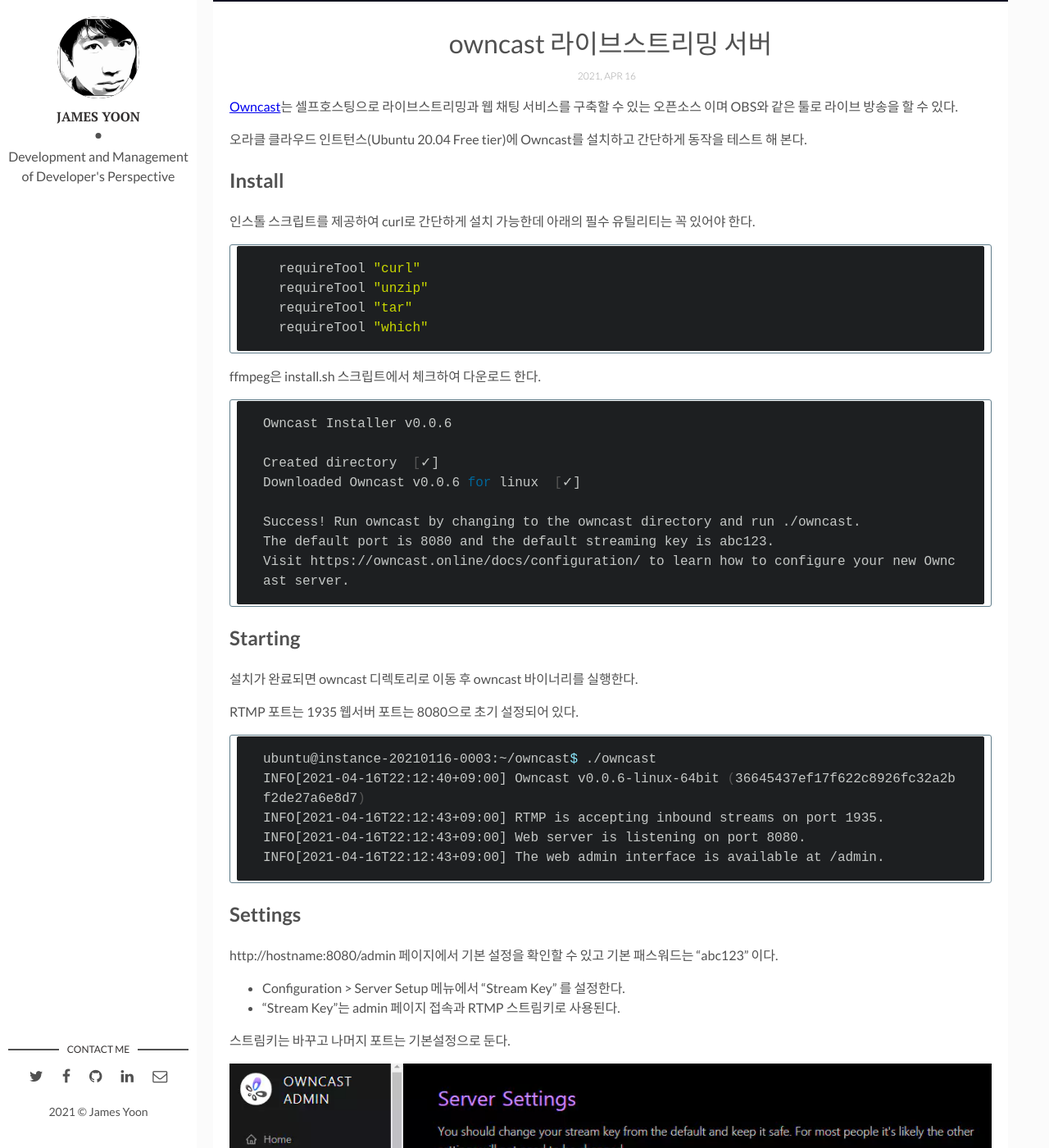
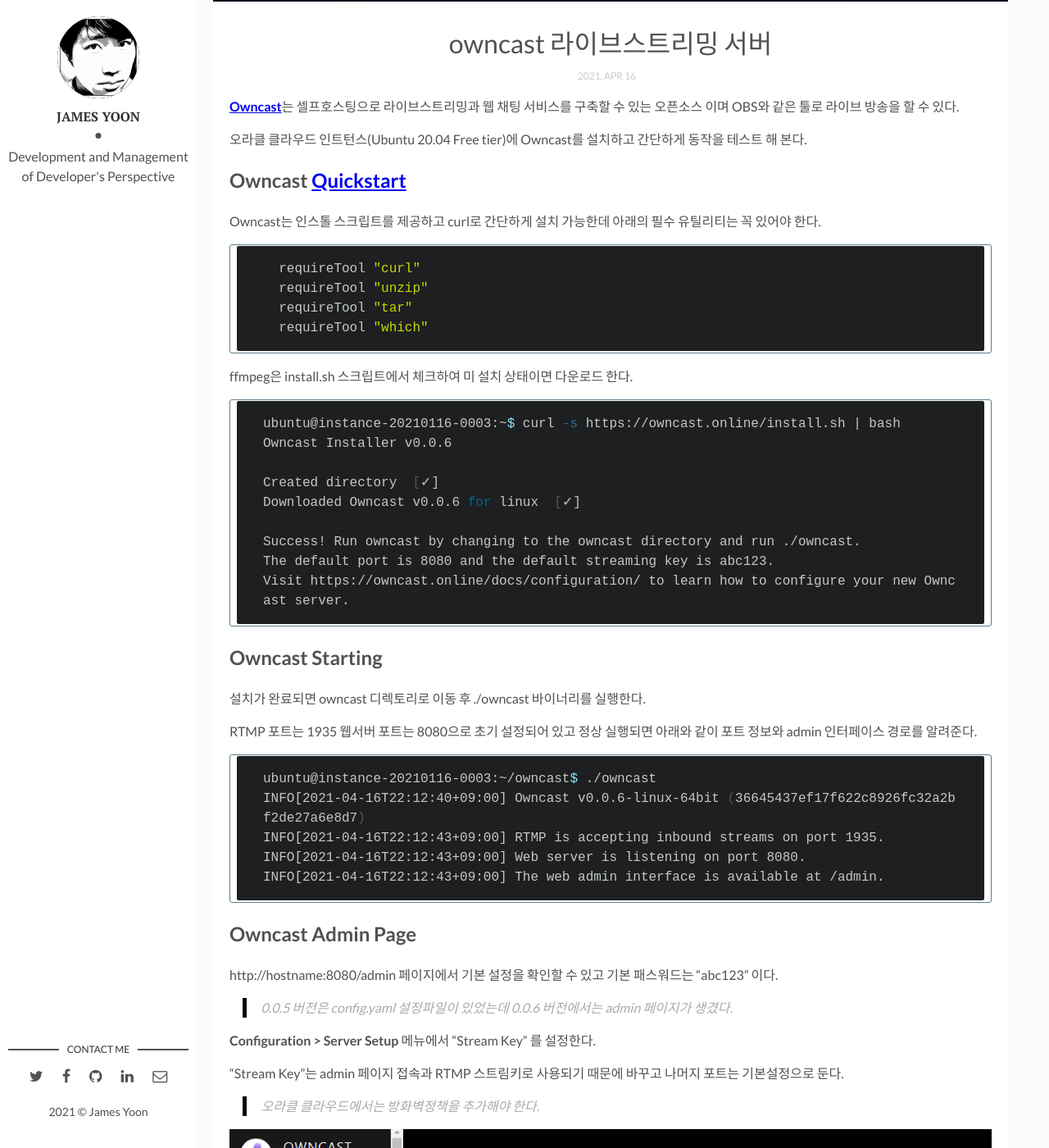
Before and after one commit to butteryoon/butteryoon.github.io, a Jekyll site: the page built from _posts/2021-04-16-owncast_setting.md, in a window 1280 px wide and 1400 px high, scrolled down 367 px. Shown: the whole window at 82% size. Built offline with Jekyll 4.4.1, drawn with Linux system fonts in a browser that asks for light colours; comment, search, counter and statistics services are not loaded; some of the changed text lies outside the part shown.

Commit message:
owncast add link

````diff
--- a/_posts/2021-04-16-owncast_setting.md
+++ b/_posts/2021-04-16-owncast_setting.md
@@ -10,14 +10,14 @@
 categories: dev
 ---
 
-[Owncast](https://owncast.online)는 셀프호스팅으로 라이브스트리밍과 웹 채팅 서비스를 구축할 수 있는 오픈소스 이며 OBS와 같은 툴로 라이브 방송을 할 수 있다.
+**[Owncast](https://owncast.online)**는 셀프호스팅으로 라이브스트리밍과 웹 채팅 서비스를 구축할 수 있는 오픈소스 이며 OBS와 같은 툴로 라이브 방송을 할 수 있다.
 
 오라클 클라우드 인트턴스(Ubuntu 20.04 Free tier)에 Owncast를 설치하고 간단하게 동작을 테스트 해 본다.
 <!--more-->
 
-## Install
+## Owncast [Quickstart](https://owncast.online/quickstart)
 
-인스톨 스크립트를 제공하여 curl로 간단하게 설치 가능한데 아래의 필수 유틸리티는 꼭 있어야 한다.
+Owncast는 인스톨 스크립트를 제공하고 curl로 간단하게 설치 가능한데 아래의 필수 유틸리티는 꼭 있어야 한다.
 
 ```bash
   requireTool "curl"
@@ -26,9 +26,10 @@
   requireTool "which"
 ```
 
-ffmpeg은 install.sh 스크립트에서 체크하여 다운로드 한다.
+ffmpeg은 install.sh 스크립트에서 체크하여 미 설치 상태이면 다운로드 한다.
 
 ```bash
+ubuntu@instance-20210116-0003:~$ curl -s https://owncast.online/install.sh | bash
 Owncast Installer v0.0.6
 
 Created directory  [✓]
@@ -39,11 +40,11 @@
 Visit https://owncast.online/docs/configuration/ to learn how to configure your new Owncast server.
 ```
 
-## Starting
+## Owncast Starting
 
-설치가 완료되면 owncast 디렉토리로 이동 후 owncast 바이너리를 실행한다.
+설치가 완료되면 owncast 디렉토리로 이동 후 ./owncast 바이너리를 실행한다.
 
-RTMP 포트는 1935 웹서버 포트는 8080으로 초기 설정되어 있다.
+RTMP 포트는 1935 웹서버 포트는 8080으로 초기 설정되어 있고 정상 실행되면 아래와 같이 포트 정보와 admin 인터페이스 경로를 알려준다.
 
 ```bash
 ubuntu@instance-20210116-0003:~/owncast$ ./owncast
@@ -53,34 +54,38 @@
 INFO[2021-04-16T22:12:43+09:00] The web admin interface is available at /admin.
 ```
 
-## Settings
+## Owncast Admin Page
 
 http://hostname:8080/admin 페이지에서 기본 설정을 확인할 수 있고 기본 패스워드는 "abc123" 이다.
 
-- Configuration > Server Setup 메뉴에서 "Stream Key" 를 설정한다.
-- "Stream Key"는 admin 페이지 접속과 RTMP 스트림키로 사용된다.
+> 0.0.5 버전은 config.yaml 설정파일이 있었는데 0.0.6 버전에서는 admin 페이지가 생겼다.
 
-스트림키는 바꾸고 나머지 포트는 기본설정으로 둔다.
+**Configuration > Server Setup** 메뉴에서 "Stream Key" 를 설정한다.
+
+"Stream Key"는 admin 페이지 접속과 RTMP 스트림키로 사용되기 때문에 바꾸고 나머지 포트는 기본설정으로 둔다.
+
+> 오라클 클라우드에서는 방화벽정책을 추가해야 한다.
 
 ![owscast config]({{site.baseurl}}/assets/img/m_owncast_server_config.webp)
 
 ## Start Streaming
 
-OBS를 이용해서 방송설정을 하고 PC의 화면을 송출해본다.
+라이브방송을 RTMP 프로토콜을 이용하기 때문에 OBS를 이용해서 방송설정을 하고 PC의 화면을 송출해본다.
 
-방송 설정은 아래와 같다.
+[OBS 방송 설정](https://owncast.online/docs/broadcasting/obs/)은 아래와 같다.
 
+**OBS > 파일 > 설정 > 방송**
 - 서비스 : 사용자지정
 - 서버 : rtmp://yourserver:1935/live/
 - 스트림 키 : admin 페이지에서 변경한 "Stream Key"
 
-스트림이 Owncast 서버로 정상 스트리밍 되면 admin 페이지에서 아래처럼 스트림의 상태를 볼 수 있다.
+OBS 방송 시작 후 스트림이 Owncast 서버로 정상 스트리밍 되면 admin 페이지에서 아래처럼 스트림의 상태를 볼 수 있다.
 
 ![owscast Status]({{site.baseurl}}/assets/img/m_owncast_status.webp)
 
-## Stream View
+## Streaming View
 
-http://hostname:8080 으로 접속하면 아래처럼 영상플레이어에서 영상이 재생되고 오른쪽에서 채팅을 할 수 있다.
+http://hostname:8080 으로 접속하면 아래처럼 영상플레이어에서 영상이 재생되고 오른쪽에서 채팅을 할 수 있다. 채팅 이력은 admin 페이지에서 확인 가능하다.
 
 ![owscast Stream View]({{site.baseurl}}/assets/img/m_owncast_rtmp_stream.webp)
 
@@ -88,9 +93,9 @@
 
 오라클 클라이언트 인스턴스 프리티어가 메모리가 1GB 뿐이라 FullHD 해상도로 스트리밍을 하면 메모리 Full 상태가 된다. 720p로 스트리밍하면 간당간당하게 버티는 듯 하다.
 
-개인용도의 실시간 스트리밍 서버로 사용을 위해 간단하게 구축하기 적합한 걸로 보인다. 설치 및 설정도 간단하게 적용된다.
+개인용도의 실시간 스트리밍 서버로 사용을 위해 간단하게 구축하기 적합한 걸로 보인다. 설치 및 설정도 간단하게 적용되고 S3 스토리지와 연동도 가능하다,
 
-기본으로 제공되는 커스터마이징 기능과 Web Hook 기능도 시간되면 확인 해보자.
+기본으로 제공되는 커스터마이징 기능과 WebHook 기능도 시간되면 확인 해보자.
 
 ## 참고 URL
 
````
